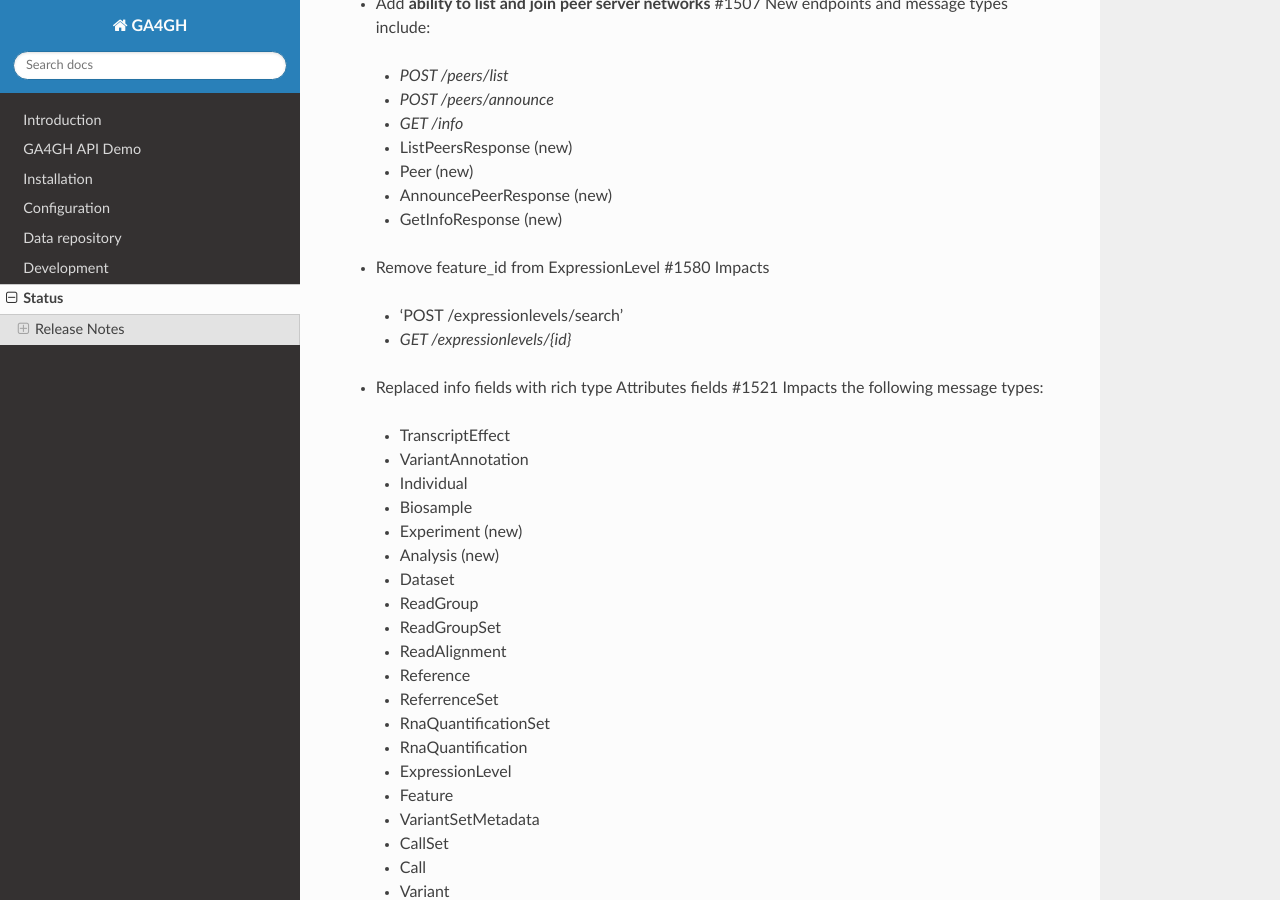
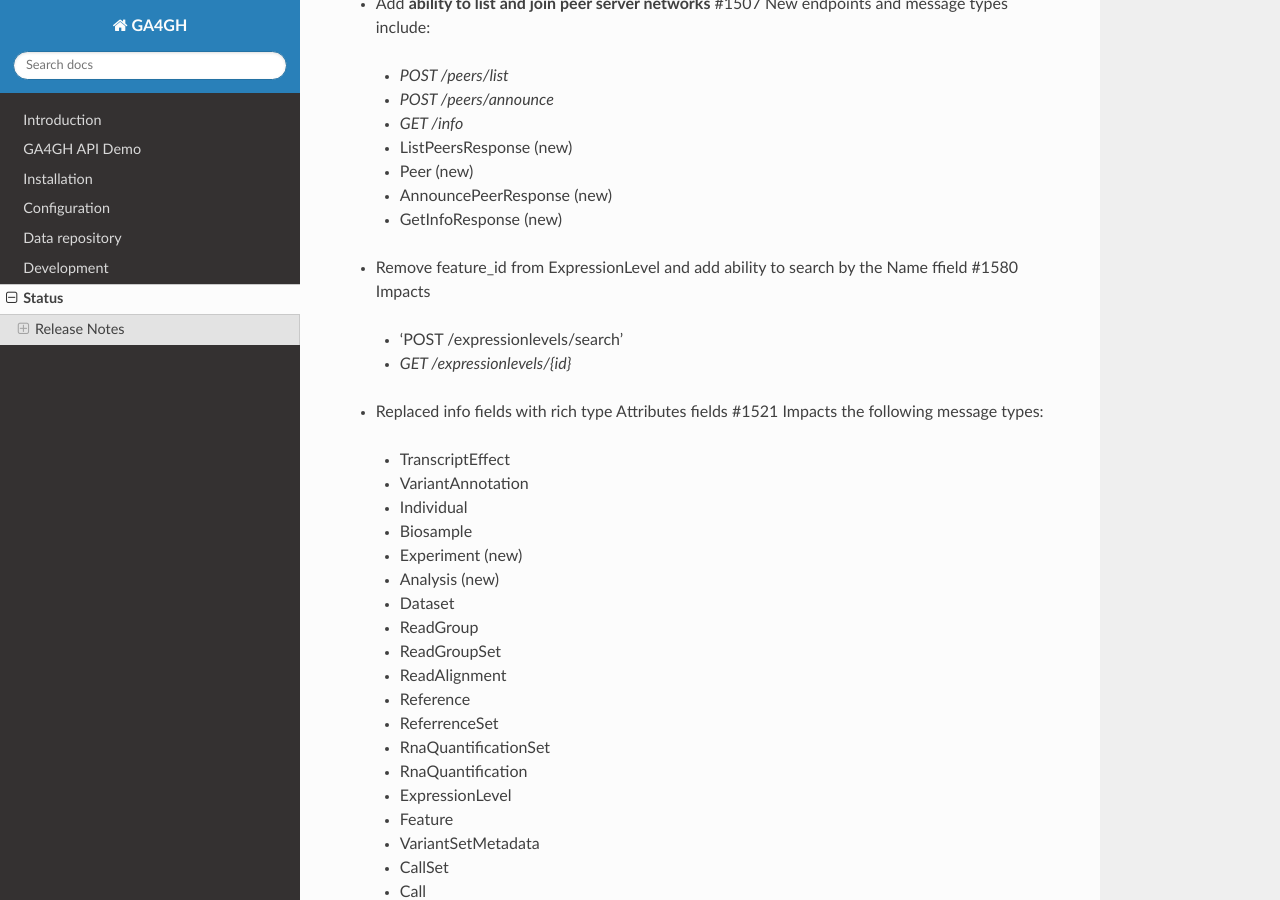
Before and after one commit to ga4gh/ga4gh-server, a Sphinx documentation site: the page built from docs/status.rst, in a window 1280 px wide and 900 px high, scrolled down 826 px. Built offline with Sphinx 7.4.7 and the Read the Docs theme 2.0.0, drawn with Linux system fonts in a browser that asks for light colours.

Commit message:
add comment on search by name field

```diff
--- a/docs/status.rst
+++ b/docs/status.rst
@@ -47,7 +47,7 @@ Features:
  - AnnouncePeerResponse (new)
  - GetInfoResponse (new)
 
-- Remove feature_id from ExpressionLevel #1580  Impacts
+- Remove feature_id from ExpressionLevel and add ability to search by the Name ffield #1580  Impacts
  - 'POST /expressionlevels/search'
  - `GET /expressionlevels/{id}`
 
```
